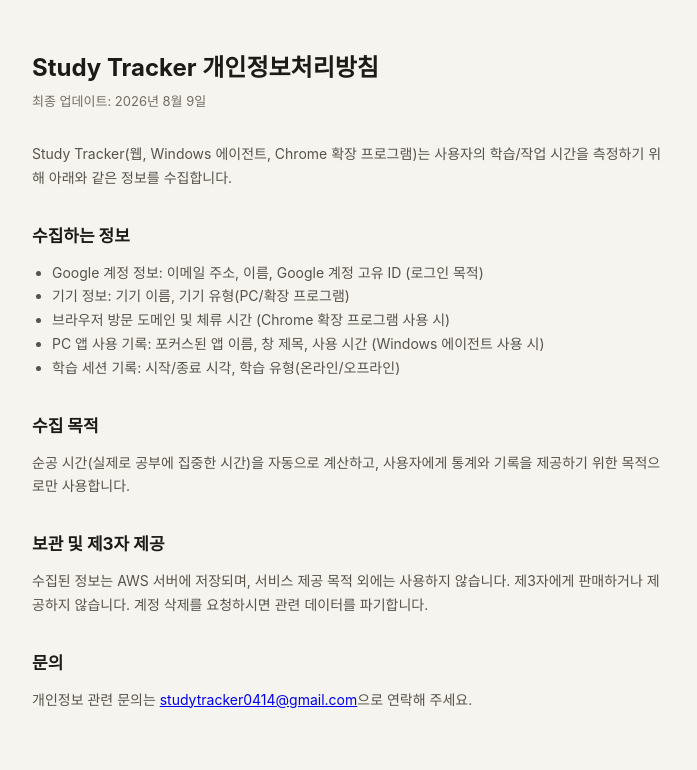
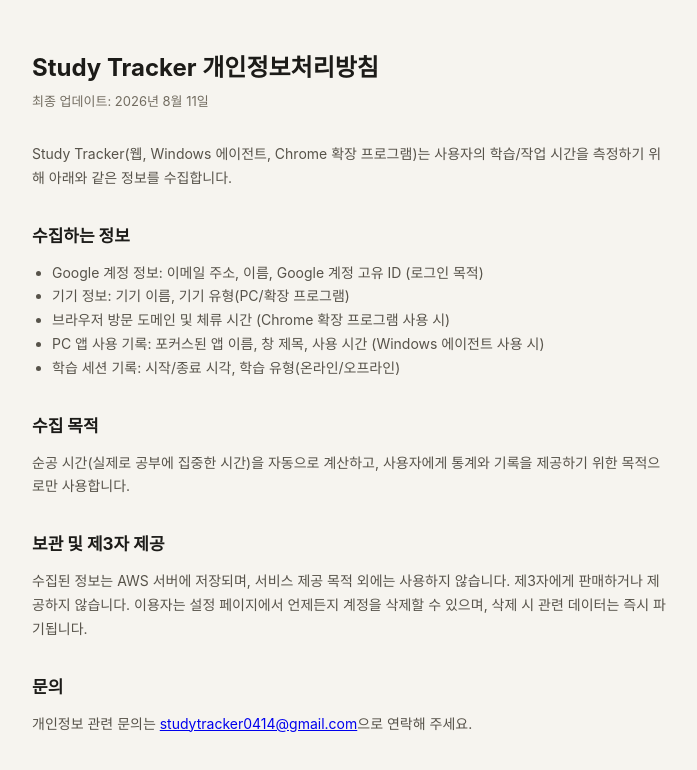
Before and after one commit to dnjsqls5973/study-tracker-web, a React (Create React App) app: page /privacy in a window 1280 px wide. Shown: the top 770 px of the page, without its empty margins (288-985 px from the left). Built offline with nearby package versions, Linux system fonts and the light colour scheme; no server answers.

Commit message:
fix: 계정 삭제 모달 Esc 키 닫기 추가, 개인정보처리방침 문구 수정

```diff
--- a/src/components/AccountDeleteModal.tsx
+++ b/src/components/AccountDeleteModal.tsx
@@ -1,4 +1,4 @@
-import { useState } from 'react';
+import { useState, useEffect, useRef } from 'react';
 import { useNavigate } from 'react-router-dom';
 import { deleteAccount } from '../api/user';
 import { color, radius, shadow } from '../theme';
@@ -11,6 +11,17 @@
     const navigate = useNavigate();
     const [submitting, setSubmitting] = useState(false);
     const [error, setError] = useState('');
+    const submittingRef = useRef(submitting);
+    submittingRef.current = submitting;
+
+    useEffect(() => {
+        const onKeyDown = (e: KeyboardEvent) => {
+            if (e.key === 'Escape' && !submittingRef.current) onCancel();
+        };
+        window.addEventListener('keydown', onKeyDown);
+        return () => window.removeEventListener('keydown', onKeyDown);
+        // eslint-disable-next-line react-hooks/exhaustive-deps
+    }, []);
 
     const handleConfirm = async () => {
         setSubmitting(true);
--- a/src/pages/PrivacyPage.tsx
+++ b/src/pages/PrivacyPage.tsx
@@ -48,7 +48,7 @@
     <div style={styles.page}>
         <div style={styles.content}>
             <div style={styles.title}>Study Tracker 개인정보처리방침</div>
-            <div style={styles.updated}>최종 업데이트: 2026년 8월 9일</div>
+            <div style={styles.updated}>최종 업데이트: 2026년 8월 11일</div>
 
             <p style={styles.p}>
                 Study Tracker(웹, Windows 에이전트, Chrome 확장 프로그램)는 사용자의 학습/작업 시간을
@@ -73,7 +73,8 @@
             <div style={styles.h2}>보관 및 제3자 제공</div>
             <p style={styles.p}>
                 수집된 정보는 AWS 서버에 저장되며, 서비스 제공 목적 외에는 사용하지 않습니다.
-                제3자에게 판매하거나 제공하지 않습니다. 계정 삭제를 요청하시면 관련 데이터를 파기합니다.
+                제3자에게 판매하거나 제공하지 않습니다. 이용자는 설정 페이지에서 언제든지
+                계정을 삭제할 수 있으며, 삭제 시 관련 데이터는 즉시 파기됩니다.
             </p>
 
             <div style={styles.h2}>문의</div>
```
Also changed, not shown: 1 other file (tests, documents, lock files or other folders).
